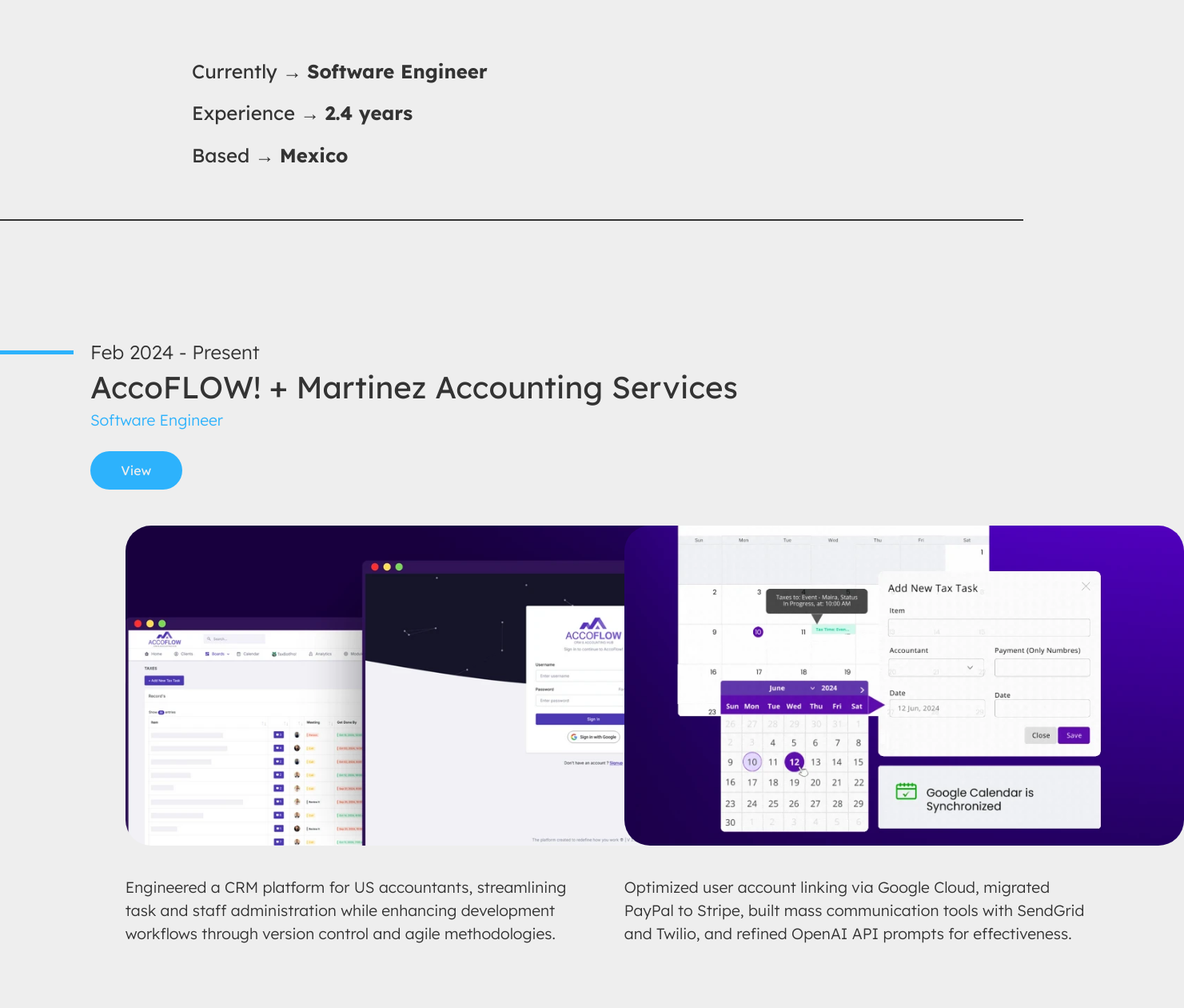
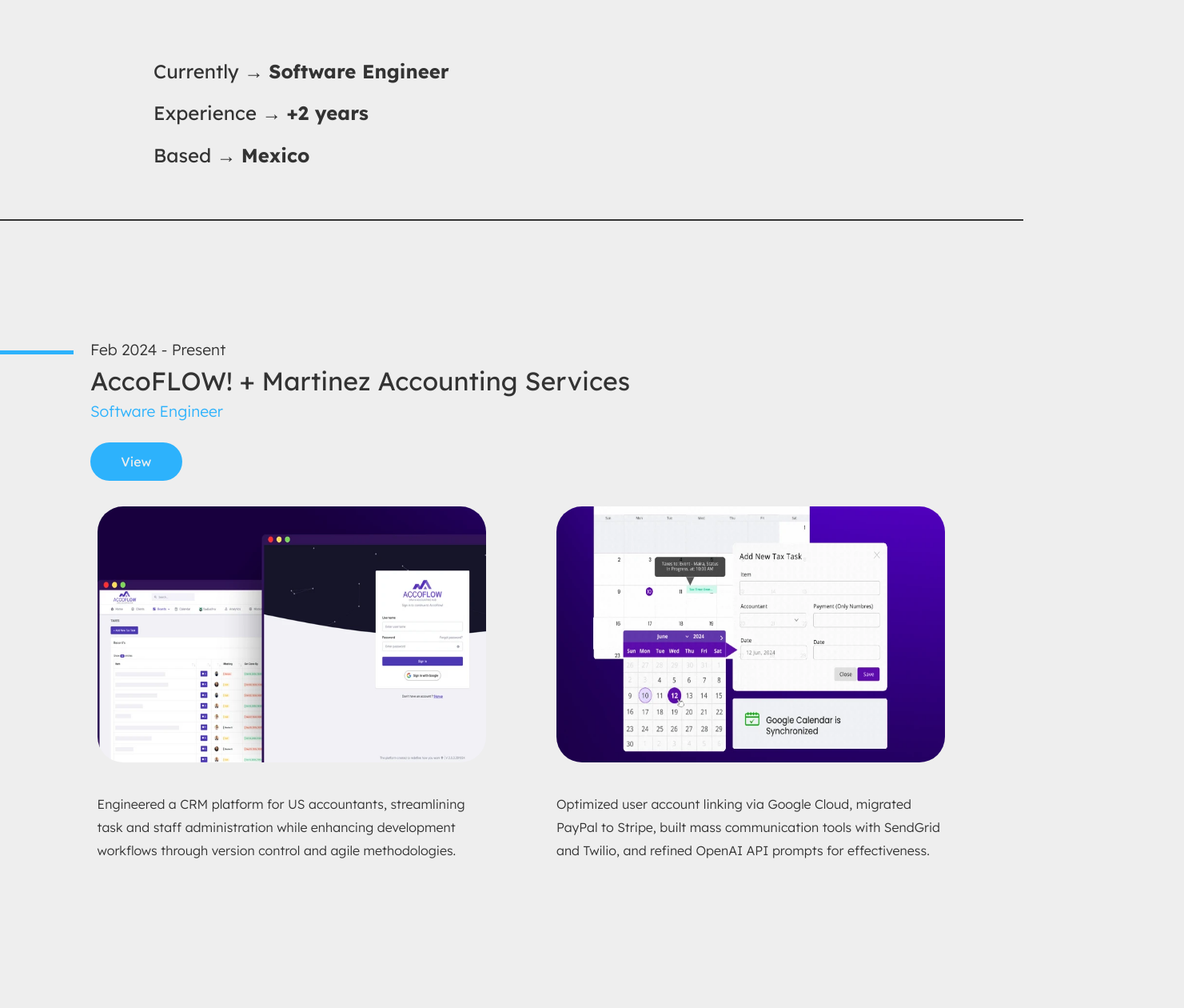
Before and after one commit to hShamed/portfolio, a React (Vite) app: page / in a window 1280 px wide. Shown: the part 560-1820 px from the top of the page at 80% size, 1481 px wide, since content can reach past the window. Built offline with nearby package versions, Linux system fonts and the light colour scheme.

Commit message:
Fixed issues with all images and some fonts sizes

```diff
--- a/src/components/Article/Article.module.css
+++ b/src/components/Article/Article.module.css
@@ -1,6 +1,6 @@
 .article {
-    height: 42vh;
-    padding: 15vh 15vw;
+    height: 64vh;
+    padding: 10vh 15vw;
     display: flex;
     justify-content: center;
     font-family: "Lexend", sans-serif;
@@ -14,13 +14,13 @@
 
 .title {
     margin-bottom: 2rem;
-    font-size: 3lh;
+    font-size: 2.4lh;
 }
 
 .content p {
     margin-bottom: 1.2rem;
     font-weight: 300;
-    font-size: 1.2lh;
+    font-size: 1lh;
     line-height: 2.4lh;
 }
 
--- a/src/components/Header/Header.jsx
+++ b/src/components/Header/Header.jsx
@@ -47,7 +47,7 @@ const Header = () => {
           Currently → <b>Software Engineer</b>
         </p>
         <p>
-          Experience → <b>2.4 years</b>
+          Experience → <b>+2 years</b>
         </p>
         <p>
           Based → <b>Mexico</b>
--- a/src/components/Header/Header.module.css
+++ b/src/components/Header/Header.module.css
@@ -1,7 +1,7 @@
 .header {
     position: relative;
     height: 50vh;
-    padding: 20vh 15rem;
+    padding: 20vh 12rem;
     overflow: hidden;
     border-bottom: 2px solid var(--border-color);
     font-family: "Lexend", sans-serif;
--- a/src/components/Main/Figure.module.css
+++ b/src/components/Main/Figure.module.css
@@ -1,23 +1,22 @@
 .figure {
-    width: 45vw;
+    width: 38vw;
 }
 
 .figure:first-child {
-    padding-right: 3rem;
+    padding-right: 5.5rem;
 }
 
 .img {
-    width: 100vw;
-    max-width: 700px;
-    height: 25rem;
-    margin: 0 auto;
+    width: 100%;
+    height: 20rem;
+    margin: 0;
     display: flex;
     border-radius: 2rem;
 }
 
 .figure figcaption {
     padding-top: 2.4rem;
-    font-size: 1.2lh;
+    font-size: 1lh;
     font-weight: 300;
     line-height: 1.8lh;
 }
@@ -28,7 +27,8 @@
     }
 
     .img {
-        max-width: 350px;
+        width: 100vw;
+        max-width: 340px;
         height: 22vh;
         display: block;
     }
--- a/src/components/Main/Section.module.css
+++ b/src/components/Main/Section.module.css
@@ -17,13 +17,13 @@
 
 .date {
     padding-bottom: 0.8rem;
-    font-size: 1.5lh;
+    font-size: 1.2lh;
     font-weight: 300;
 }
 
 .company {
     padding-bottom: 0.8rem;
-    font-size: 2.4lh;
+    font-size: 2lh;
 }
 
 .role {
@@ -46,8 +46,8 @@
 
 .content {
     display: flex;
-    padding-left: 9.8rem;
-    padding-top: 2.8rem;
+    padding-left: 7.6rem;
+    padding-top: 2rem;
 }
 
 @media (max-width: 768px) {
```
Also changed, not shown: 1 other file (tests, documents, lock files or other folders).
